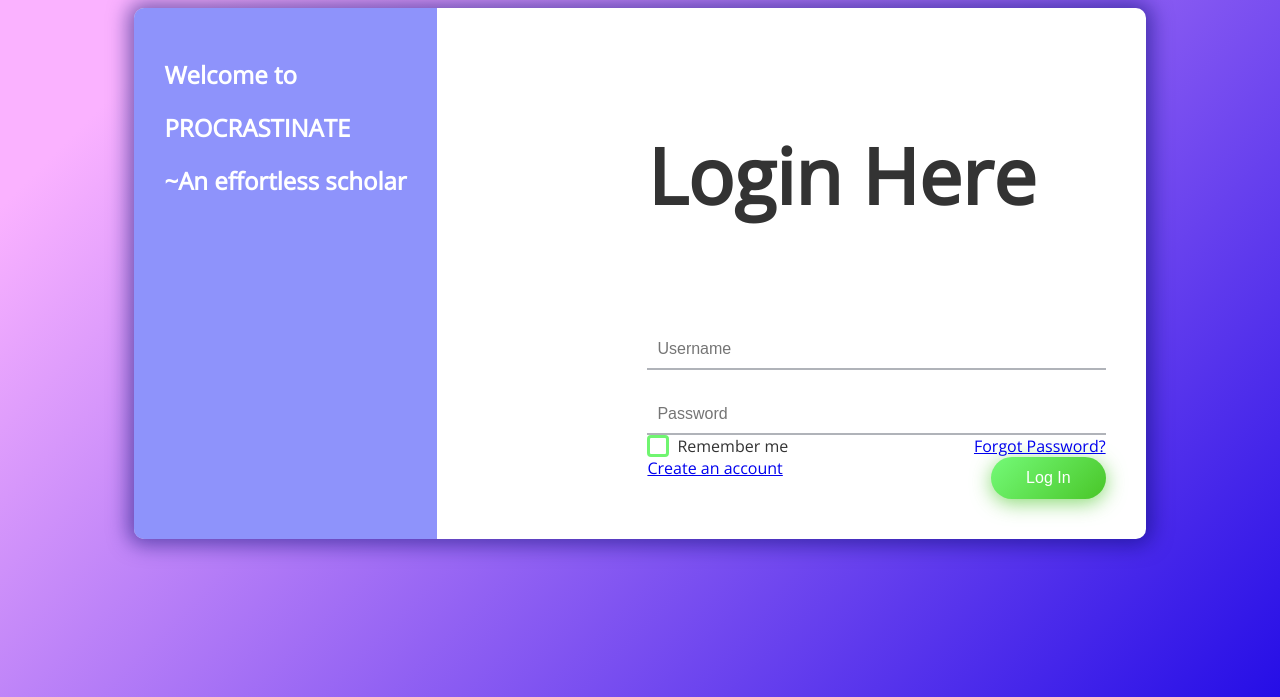
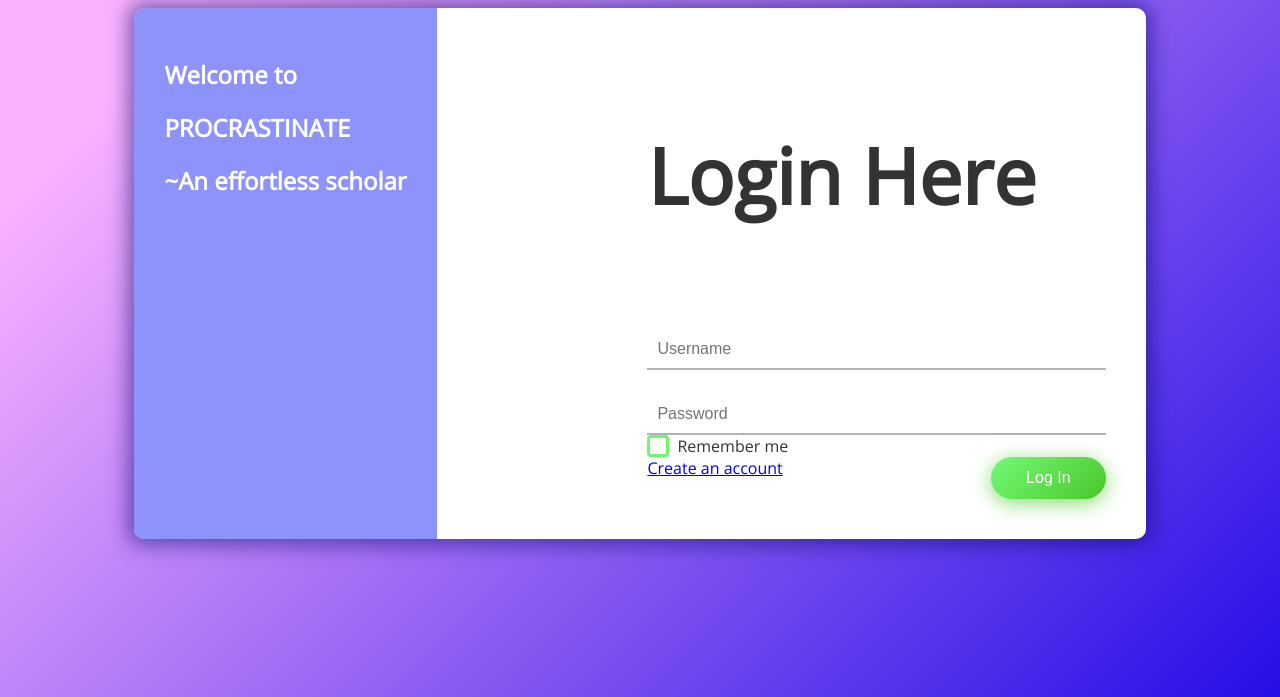
Before and after one commit to rakshit-ayachit/project_procrastinate, a Django app: page /login/ in a window 1280 px wide. Shown: the top 697 px of the page. Run offline with Django 4.2, Linux system fonts and the light colour scheme.

Commit message:
Update login.html
removed the forgot password option

```diff
--- a/templates/login.html
+++ b/templates/login.html
@@ -214,7 +214,7 @@
             <input type="checkbox" id="remember" name="remember" {% if remember %}checked{% endif %}>
             <span class="text-checkbox">Remember me</span>
           </label>
-          <a href="#">Forgot Password?</a>
+          {% comment %} <a href="#">Forgot Password?</a> {% endcomment %}
         </div>
         <button type="submit">Log In</button>
         <a href="{% url 'signup' %}">Create an account</a>
```
